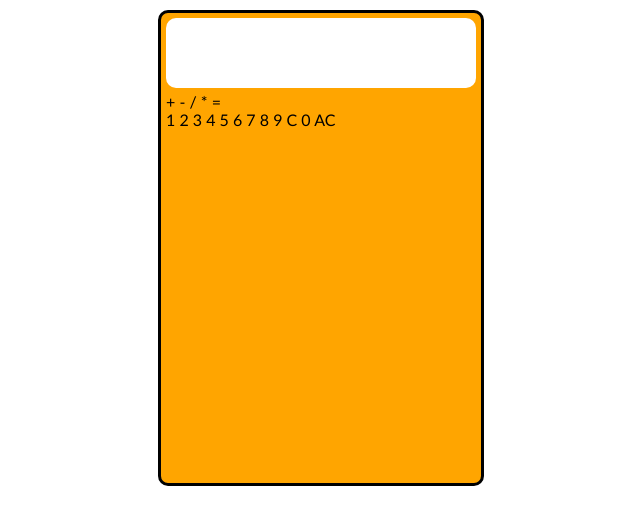
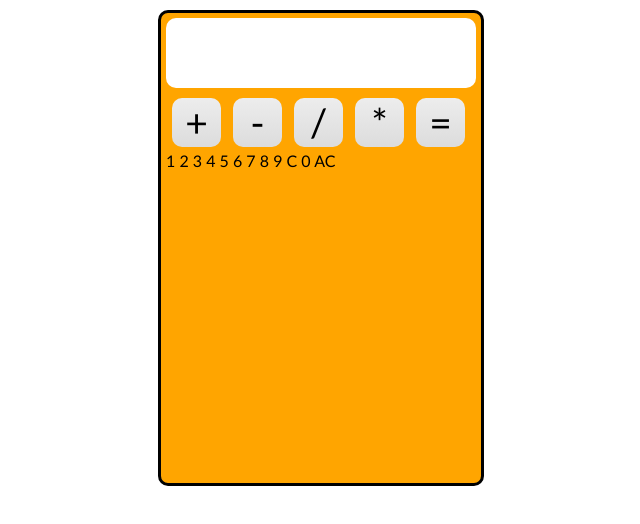
Before and after one commit to rahmona-henry/Calculator, a plain HTML site: page index.html in a window 1280 px wide. Shown: the whole page, without its empty margins (319-959 px from the left). Drawn offline with nearby package versions, Linux system fonts and the light colour scheme.

Commit message:
Add css styling to operators a's

```diff
--- a/main.css
+++ b/main.css
@@ -2,6 +2,7 @@ body, div, a {
     padding:0;
     margin:0;
     font-family:"Trebuchet MS", Arial, Helvetica, sans-serif;
+     cursor:pointer;
 }
 #calculator {
  width: 310px;
@@ -24,8 +25,8 @@ body, div, a {
   text-align: right;
   font-size: 60px;
   border-radius: 10px;
+
 }
-
 
 #numbers {
 margin: 0px;
@@ -34,3 +35,19 @@ margin: 0px;
 #operators {
 margin: 0px;
 }
+
+#operators a {
+display: block;
+width: 45px;
+height: 45px;
+float: left;
+padding: 2px;
+margin: 5px 6px;
+text-align: center;
+text-decoration: none;
+color: black;
+font-size:39px;
+background: -webkit-gradient(linear, left top, left bottom, from(#EDEDED), to(#DCDCDC));
+background: -moz-linear-gradient(top, #EDEDED, #DCDCDC);
+border-radius: 10px;
+}
```
